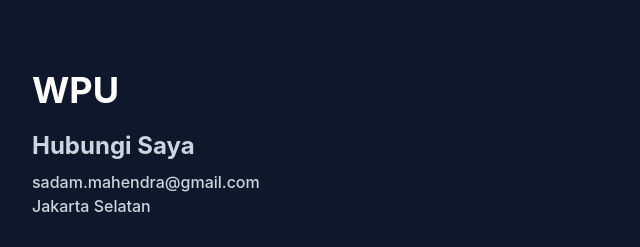
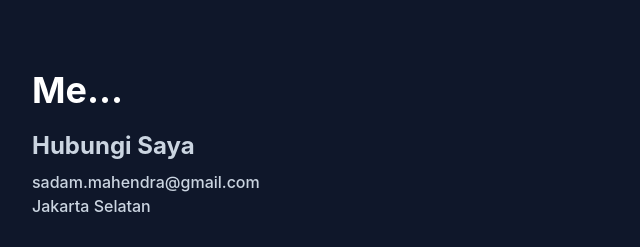
Before and after one commit to SadamMahendra/portfolio, a website: page index.html in a window 1280 px wide. Shown: the part 4128-4375 px from the top of the page, 0-640 px from the left. Drawn offline with Linux system fonts and the light colour scheme.

Commit message:
mengubah tulisan

```diff
--- a/index.html
+++ b/index.html
@@ -493,7 +493,7 @@
       <div class="container">
         <div class="flex flex-wrap">
           <div class="mb-12 w-full px-4 font-medium text-slate-300 md:w-1/2">
-            <h2 class="mb-5 text-4xl font-bold text-white">WPU</h2>
+            <h2 class="mb-5 text-4xl font-bold text-white">Me...</h2>
             <h3 class="mb-2 text-2xl font-bold">Hubungi Saya</h3>
             <p>sadam.mahendra@gmail.com</p>
             <p>Jakarta Selatan</p>
```
